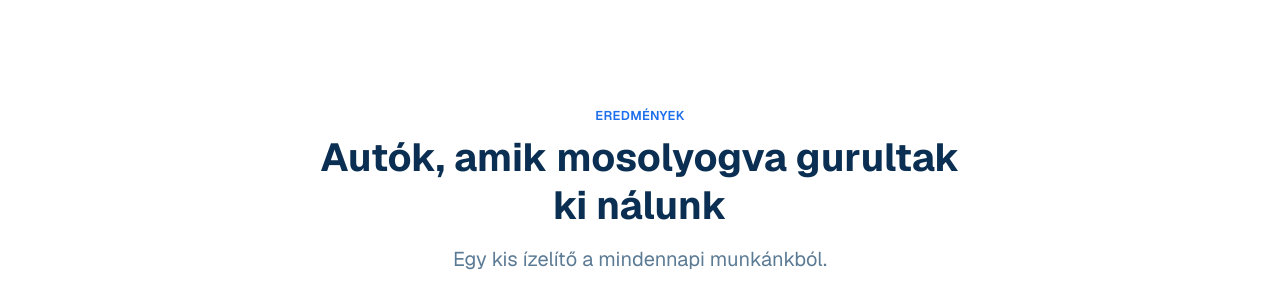
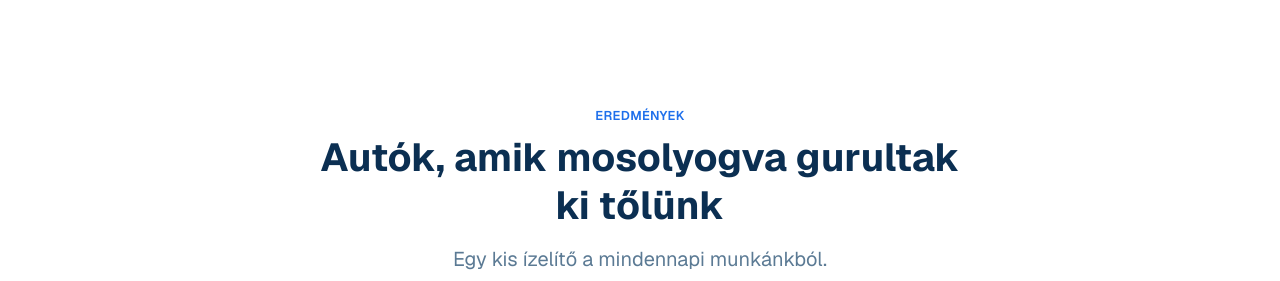
Before and after one commit to Webvulcano/cargo_automoso, a Next.js app: page / in a window 1280 px wide. Shown: the part 880-1161 px from the top of the page. Built offline with nearby package versions, Linux system fonts and the light colour scheme.

Commit message:
felirat fix

```diff
--- a/content/gallery.js
+++ b/content/gallery.js
@@ -1,7 +1,7 @@
 export const GALLERY = {
   id: "galeria",
   eyebrow: "Eredmények",
-  title: "Autók, amik mosolyogva gurultak ki nálunk",
+  title: "Autók, amik mosolyogva gurultak ki tőlünk",
   subtitle: "Egy kis ízelítő a mindennapi munkánkból.",
   items: [
     {
```
